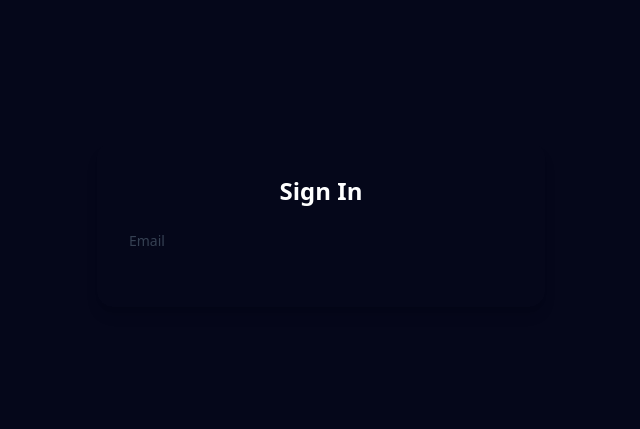
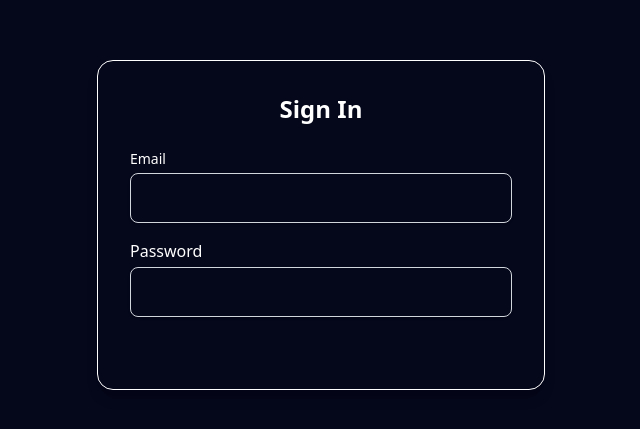
Before and after one commit to Tanujeet/CodeClimb, a Next.js app in the folder apps/web/: page /auth/signin in a window 1280 px wide. Shown: the part 175-604 px from the top of the page, without its empty margins (319-959 px from the left). Built offline with nearby package versions, Linux system fonts and the light colour scheme.

Commit message:
signin page added

```diff
--- a/apps/web/app/auth/signin/page.tsx
+++ b/apps/web/app/auth/signin/page.tsx
@@ -1,18 +1,32 @@
 const Signin = () => {
   return (
     <div className="h-screen w-screen flex justify-center items-center">
-      <div className="w-full max-w-md p-8 rounded-2xl shadow-lg ">
+      <div className="w-full max-w-md p-8 border border-white rounded-2xl shadow-lg ">
         <h2 className="text-2xl font-bold mb-6 text-center">Sign In</h2>
         <form className="space-y-4">
           <div>
-            <label
-              htmlFor="email"
-              className="block text-sm font-medium text-gray-700"
-            >
+            <label htmlFor="email" className="block text-sm font-medium">
               Email
             </label>
-            <input type="email" id="email" className="" placeholder="" />
+            <input
+              type="email"
+              id="email"
+              className="mt-1 block w-full p-3 border border-gray-300 rounded-lg shadow-sm focus:ring-blue-500 focus:border-blue-500"
+              placeholder=""
+            />
           </div>
+          <div>
+            <label htmlFor="password" className="block tex-sm font font-medium">
+              Password
+            </label>
+            <input
+              type="password"
+              placeholder=""
+              id="password"
+              className="mt-1 block w-full p-3 border border-gray-300 rounded-lg shadow-sm focus:ring-blue-500 focus:border-blue-500"
+            />
+          </div>
+          <button></button>
         </form>
       </div>
     </div>
```
